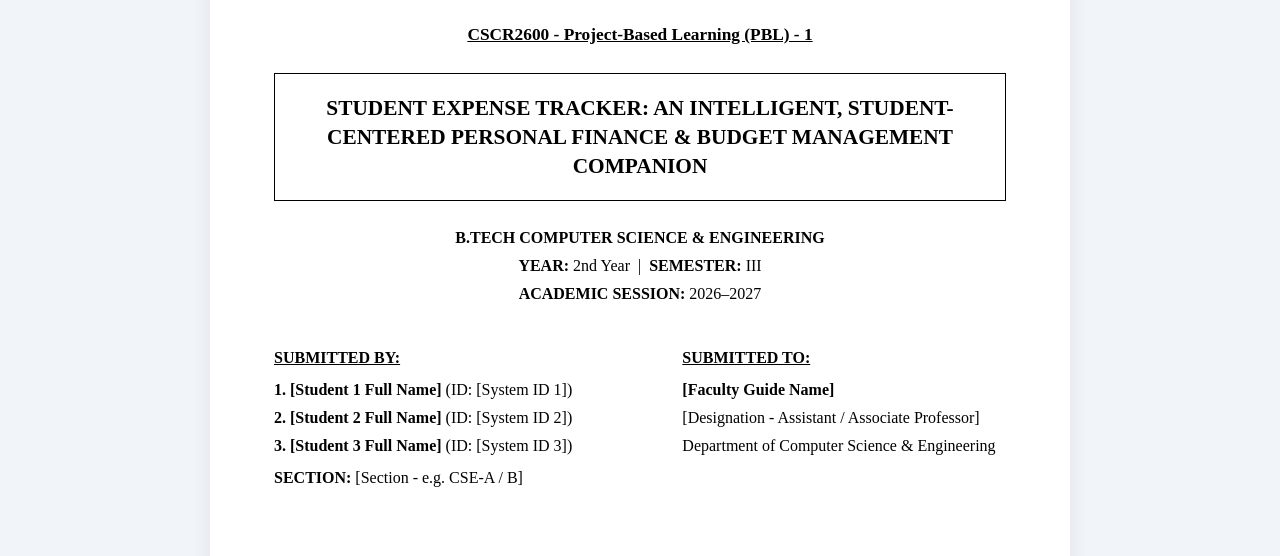
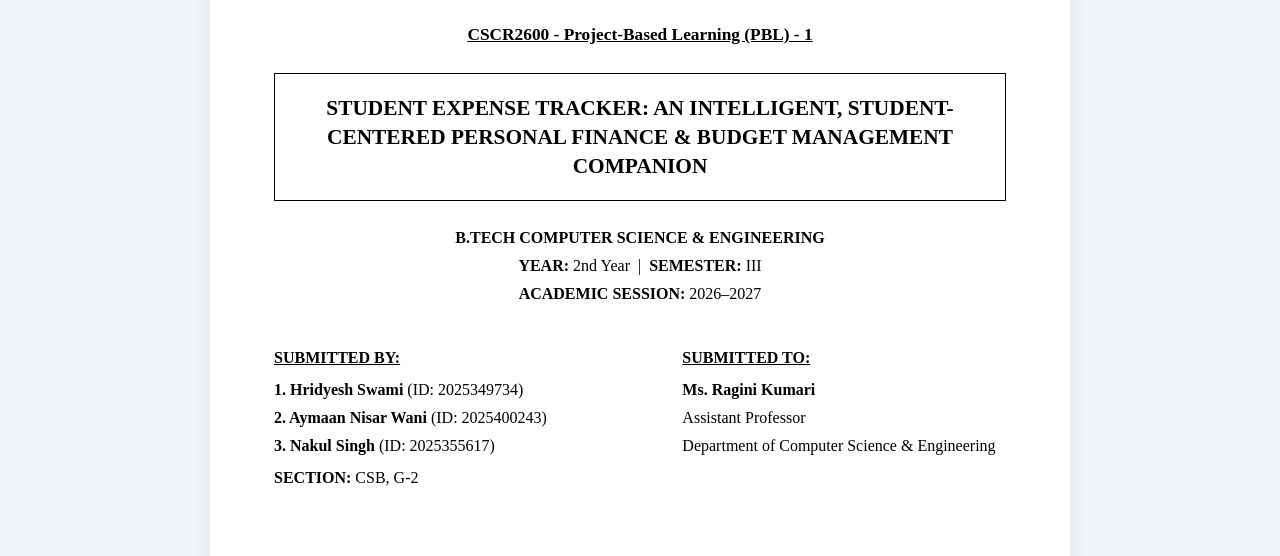
Before and after one commit to hridyeshswami/Expense-tracker, a plain HTML site: page SHARDA_UNIVERSITY_PBL_REPORT.html in a window 1280 px wide. Shown: the part 244-800 px from the top of the page. Drawn offline with Linux system fonts and the light colour scheme.

Commit message:
fix(team): update Lead Developer role to Hridyesh Swami across prototype and reports

```diff
--- a/SHARDA_UNIVERSITY_PBL_REPORT.html
+++ b/SHARDA_UNIVERSITY_PBL_REPORT.html
@@ -351,16 +351,16 @@
                 <div class="submission-grid" style="margin-top: 40px;">
                     <div class="submission-col">
                         <h4>SUBMITTED BY:</h4>
-                        <p style="margin-bottom: 4px;"><strong>1. [Student 1 Full Name]</strong> (ID: [System ID 1])</p>
-                        <p style="margin-bottom: 4px;"><strong>2. [Student 2 Full Name]</strong> (ID: [System ID 2])</p>
-                        <p style="margin-bottom: 4px;"><strong>3. [Student 3 Full Name]</strong> (ID: [System ID 3])</p>
-                        <p style="margin-top: 8px;"><strong>SECTION:</strong> [Section - e.g. CSE-A / B]</p>
+                        <p style="margin-bottom: 4px;"><strong>1. Hridyesh Swami</strong> (ID: 2025349734)</p>
+                        <p style="margin-bottom: 4px;"><strong>2. Aymaan Nisar Wani</strong> (ID: 2025400243)</p>
+                        <p style="margin-bottom: 4px;"><strong>3. Nakul Singh</strong> (ID: 2025355617)</p>
+                        <p style="margin-top: 8px;"><strong>SECTION:</strong> CSB, G-2</p>
                     </div>
 
                     <div class="submission-col">
                         <h4>SUBMITTED TO:</h4>
-                        <p style="margin-bottom: 4px;"><strong>[Faculty Guide Name]</strong></p>
-                        <p style="margin-bottom: 4px;">[Designation - Assistant / Associate Professor]</p>
+                        <p style="margin-bottom: 4px;"><strong>Ms. Ragini Kumari</strong></p>
+                        <p style="margin-bottom: 4px;">Assistant Professor</p>
                         <p style="margin-bottom: 4px;">Department of Computer Science & Engineering</p>
                     </div>
                 </div>
@@ -463,24 +463,24 @@
             <tbody>
                 <tr>
                     <td style="text-align: center;"><strong>1</strong></td>
-                    <td><strong>[Student 1 Full Name]</strong></td>
-                    <td>[Roll No 1]</td>
-                    <td>[System ID 1]</td>
+                    <td><strong>Hridyesh Swami</strong></td>
+                    <td>2025349734</td>
+                    <td>2025349734</td>
                     <td><strong>Lead Developer</strong></td>
                 </tr>
                 <tr>
                     <td style="text-align: center;"><strong>2</strong></td>
-                    <td><strong>[Student 2 Full Name]</strong></td>
-                    <td>[Roll No 2]</td>
-                    <td>[System ID 2]</td>
-                    <td><strong>System Tester & QA</strong></td>
+                    <td><strong>Aymaan Nisar Wani</strong></td>
+                    <td>2025400243</td>
+                    <td>2025400243</td>
+                    <td><strong>UI/UX Designer</strong></td>
                 </tr>
                 <tr>
                     <td style="text-align: center;"><strong>3</strong></td>
-                    <td><strong>[Student 3 Full Name]</strong></td>
-                    <td>[Roll No 3]</td>
-                    <td>[System ID 3]</td>
-                    <td><strong>UI/UX Designer</strong></td>
+                    <td><strong>Nakul Singh</strong></td>
+                    <td>2025355617</td>
+                    <td>2025355617</td>
+                    <td><strong>System Tester & QA</strong></td>
                 </tr>
             </tbody>
         </table>
@@ -1022,18 +1022,18 @@
             </thead>
             <tbody>
                 <tr>
-                    <td><strong>[Student 1 Full Name]</strong></td>
+                    <td><strong>Hridyesh Swami</strong> (Lead Developer)</td>
                     <td style="height: 45px;"></td>
-                    <td><strong>[Faculty Guide Name]</strong></td>
+                    <td><strong>Ms. Ragini Kumari</strong></td>
                     <td rowspan="3" style="vertical-align: middle; text-align: center;">______________________<br><br>Date: _______________</td>
                 </tr>
                 <tr>
-                    <td><strong>[Student 2 Full Name]</strong></td>
+                    <td><strong>Aymaan Nisar Wani</strong> (UI/UX Designer)</td>
                     <td style="height: 45px;"></td>
-                    <td>Designation:</td>
+                    <td>Assistant Professor</td>
                 </tr>
                 <tr>
-                    <td><strong>[Student 3 Full Name]</strong></td>
+                    <td><strong>Nakul Singh</strong> (System Tester & QA)</td>
                     <td style="height: 45px;"></td>
                     <td>Department of CSE</td>
                 </tr>
```
Also changed, not shown: IEEE_RESEARCH_PAPER.html (+1 -1 lines), SWASTIK_FORMAT_PBL_REPORT.html (+9 -9 lines), index.html (+6 -6 lines).
